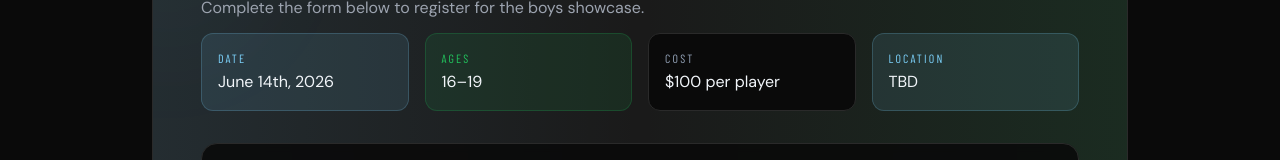
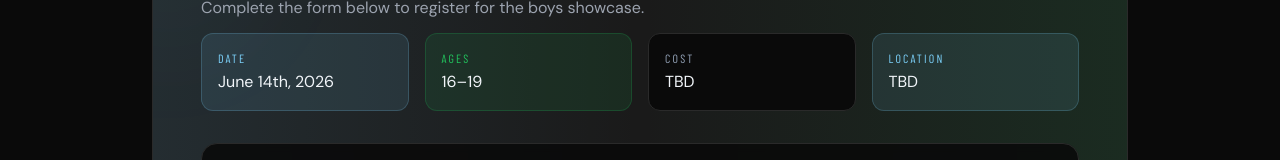
Before and after one commit to savannahathleticacademy-sys/savannah-athletic, a React (Vite) app: page /college-pathway in a window 1280 px wide. Both pictures are taken after a click on the button 326 px from the left and 1157 px from the top of the page. Shown: the part 1676-1836 px from the top of the page. Built offline with nearby package versions, Linux system fonts and the light colour scheme; a web font is replaced by a local one.

Commit message:
Update PathToCollege.jsx

```diff
--- a/src/PathToCollege.jsx
+++ b/src/PathToCollege.jsx
@@ -369,7 +369,7 @@ export default function PathToCollege() {
                     <div className="text-slate-400 text-xs font-heading tracking-[0.18em] uppercase mb-1">
                       Cost
                     </div>
-                    <div className="text-text-main">$100 per player</div>
+                    <div className="text-text-main">TBD </div>
                   </div>
 
                   <div className="rounded-xl border border-primary/20 bg-primary/10 p-4">
```
